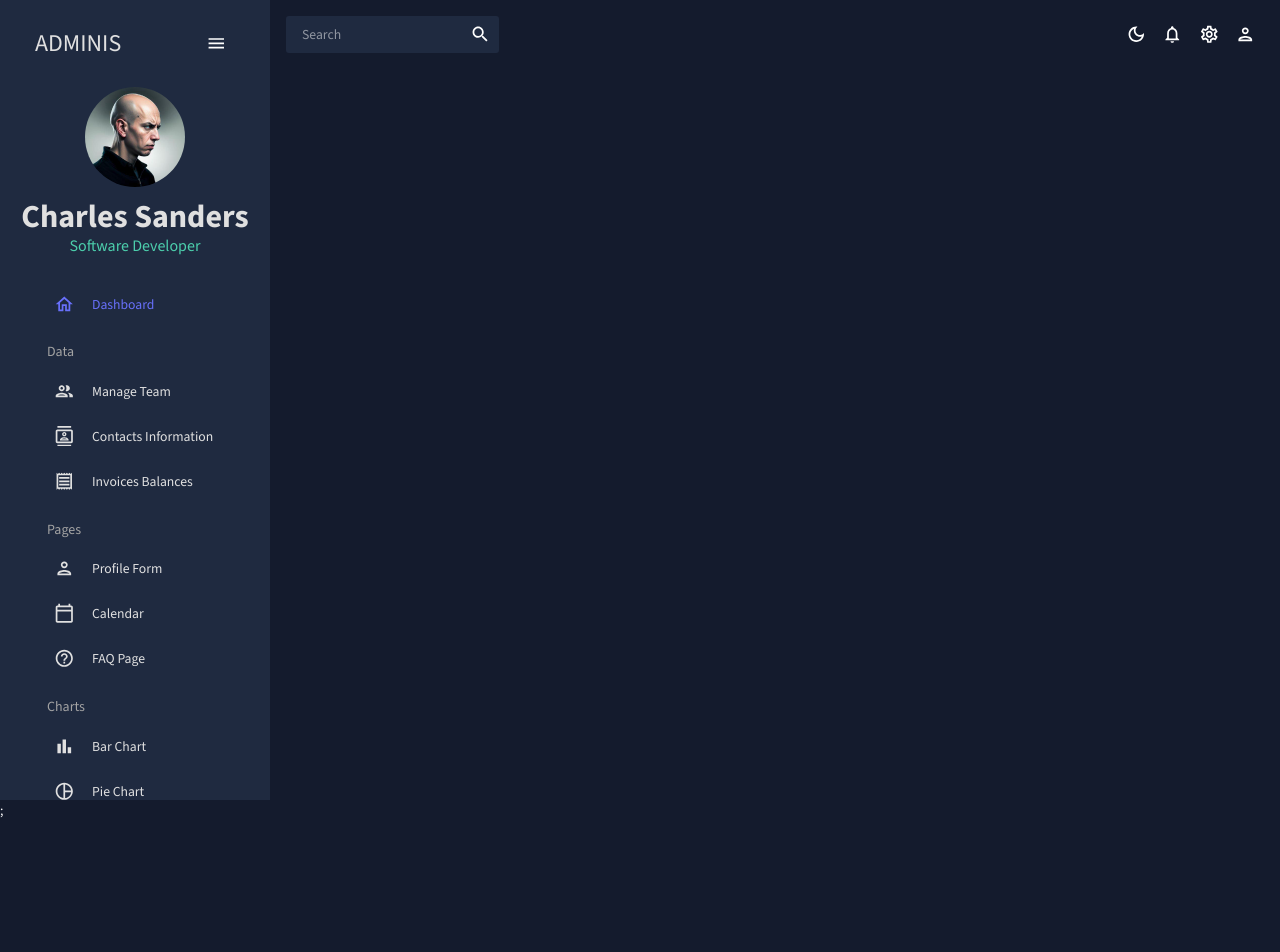
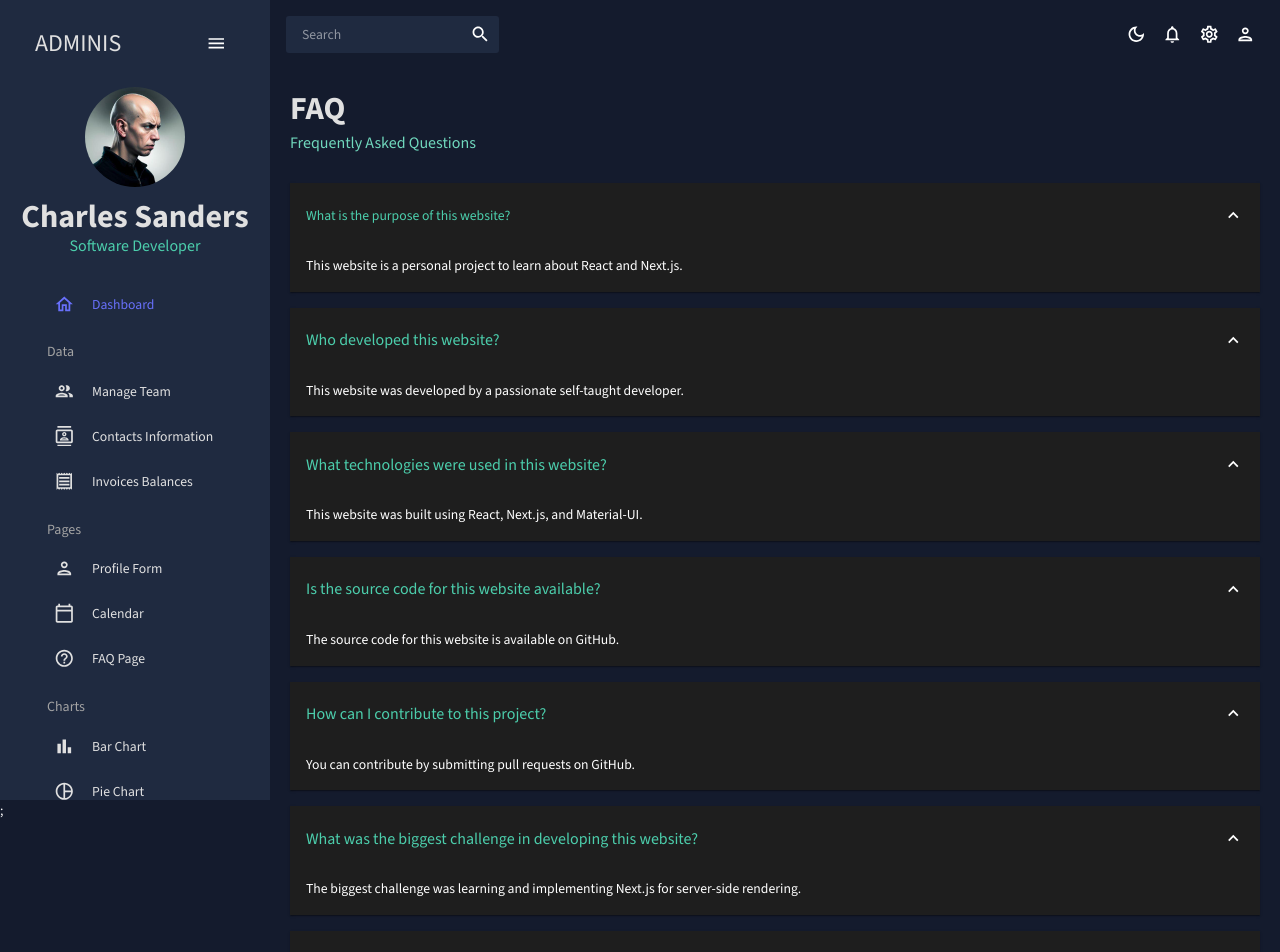
Before and after one commit to visionthex/admin_console, a React (Create React App) app: page /faq in a window 1280 px wide. Shown: the top 952 px of the page. Before the commit the page ends 821 px from the top, so only its background shows below. Built offline with nearby package versions, Linux system fonts and the light colour scheme.

Commit message:
FAQ completed

```diff
--- a/src/App.js
+++ b/src/App.js
@@ -9,10 +9,10 @@ import Contacts from "./scenes/contacts";
 import Invoices from "./scenes/invoices";
 import Form from "./scenes/form";
 import Calendar from "./scenes/calendar";
+import FAQ from "./scenes/faq";
 // import Bar from "./scenes/bar";
 // import Line from "./scenes/line";
 // import Pie from "./scenes/pie";
-// import FAQ from "./scenes/faq";
 // import Geography from "./scenes/geography";
 
 
@@ -36,10 +36,11 @@ function App() {
               <Route path="/invoices" element={<Invoices />} />
               <Route path="/form" element={<Form />} />
               <Route path="/calendar" element={<Calendar />} />
+              <Route path="/faq" element={<FAQ />} />
               {/* <Route path="/bar" element={<Bar />} />
               <Route path="/pie" element={<Pie />} />
               <Route path="/line" element={<Line />} />
-              <Route path="/faq" element={<FAQ />} />
+
               <Route path="/geography" element={<Geography />} /> */}
 
             </Routes>
--- /dev/null
+++ b/src/scenes/faq/index.jsx
@@ -0,0 +1,83 @@
+import { Box, useTheme, Typography } from '@mui/material';
+import Header from '../../components/Header';
+import Accordion from '@mui/material/Accordion';
+import AccordionSummary from '@mui/material/AccordionSummary';
+import AccordionDetails from '@mui/material/AccordionDetails';
+import ExpandMoreIcon from '@mui/icons-material/ExpandMore';
+import { tokens } from '../../theme';
+
+const FAQ = () => {
+  const theme = useTheme();
+  const colors = tokens(theme.palette.mode);
+
+  return (
+    <Box m="20px">
+      <Header title="FAQ" subtitle="Frequently Asked Questions" />
+
+      <Accordion defaultExpanded>
+        <AccordionSummary expandIcon={<ExpandMoreIcon />}>
+          <Typography color={colors.greenAccent[500]} varient="h5">What is the purpose of this website?</Typography>
+        </AccordionSummary>
+        <AccordionDetails>
+          <Typography>This website is a personal project to learn about React and Next.js.</Typography>
+        </AccordionDetails>
+      </Accordion>
+
+      <Accordion defaultExpanded>
+        <AccordionSummary expandIcon={<ExpandMoreIcon />}>
+          <Typography color={colors.greenAccent[500]} variant="h5">Who developed this website?</Typography>
+        </AccordionSummary>
+        <AccordionDetails>
+          <Typography>This website was developed by a passionate self-taught developer.</Typography>
+        </AccordionDetails>
+      </Accordion>
+
+      <Accordion defaultExpanded>
+        <AccordionSummary expandIcon={<ExpandMoreIcon />}>
+          <Typography color={colors.greenAccent[500]} variant="h5">What technologies were used in this website?</Typography>
+        </AccordionSummary>
+        <AccordionDetails>
+          <Typography>This website was built using React, Next.js, and Material-UI.</Typography>
+        </AccordionDetails>
+      </Accordion>
+
+      <Accordion defaultExpanded>
+        <AccordionSummary expandIcon={<ExpandMoreIcon />}>
+          <Typography color={colors.greenAccent[500]} variant="h5">Is the source code for this website available?</Typography>
+        </AccordionSummary>
+        <AccordionDetails>
+          <Typography>The source code for this website is available on GitHub.</Typography>
+        </AccordionDetails>
+      </Accordion>
+
+      <Accordion defaultExpanded>
+        <AccordionSummary expandIcon={<ExpandMoreIcon />}>
+          <Typography color={colors.greenAccent[500]} variant="h5">How can I contribute to this project?</Typography>
+        </AccordionSummary>
+        <AccordionDetails>
+          <Typography>You can contribute by submitting pull requests on GitHub.</Typography>
+        </AccordionDetails>
+      </Accordion>
+
+      <Accordion defaultExpanded>
+        <AccordionSummary expandIcon={<ExpandMoreIcon />}>
+          <Typography color={colors.greenAccent[500]} variant="h5">What was the biggest challenge in developing this website?</Typography>
+        </AccordionSummary>
+        <AccordionDetails>
+          <Typography>The biggest challenge was learning and implementing Next.js for server-side rendering.</Typography>
+        </AccordionDetails>
+      </Accordion>
+
+      <Accordion defaultExpanded>
+        <AccordionSummary expandIcon={<ExpandMoreIcon />}>
+          <Typography color={colors.greenAccent[500]} variant="h5">What are the future plans for this website?</Typography>
+        </AccordionSummary>
+        <AccordionDetails>
+          <Typography>The future plans include adding more features and improving the user interface.</Typography>
+        </AccordionDetails>
+      </Accordion>
+    </Box>
+  );
+};
+
+export default FAQ;
```
